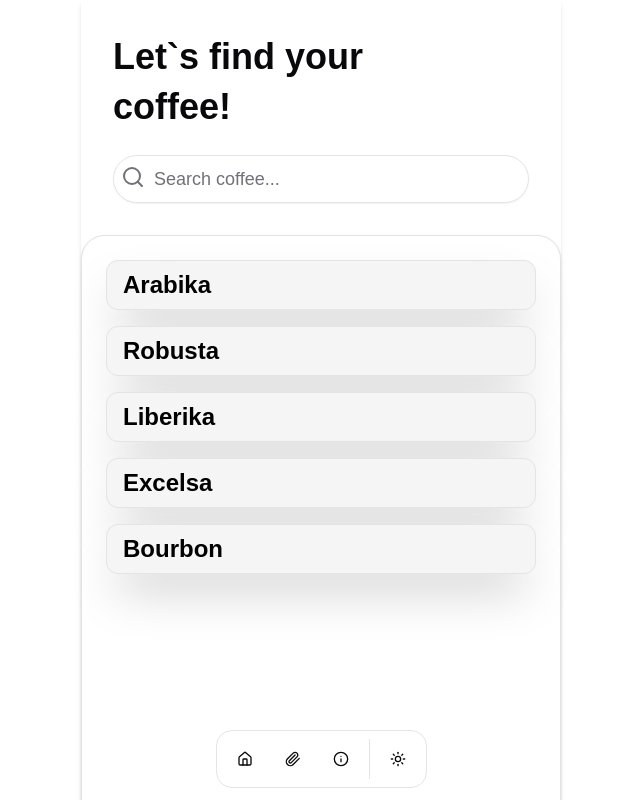
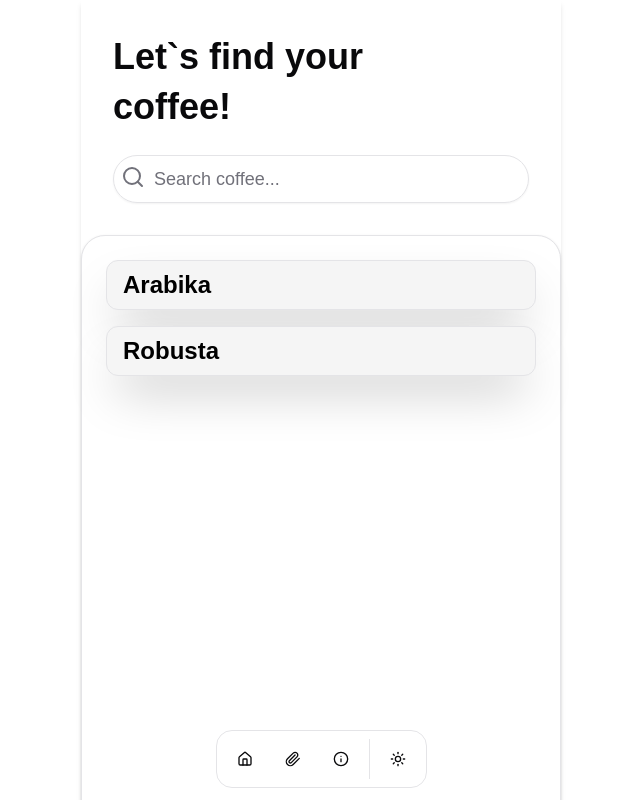
Before and after one commit to geekfrontend/beanz, a Next.js app: page / in a window 1280 px wide. Shown: the top 800 px of the page, without its empty margins (319-959 px from the left). Built offline with nearby package versions, Linux system fonts and the light colour scheme.

Commit message:
delete data

```diff
--- a/src/modules/home/components/Home.tsx
+++ b/src/modules/home/components/Home.tsx
@@ -9,9 +9,6 @@ import { Skeleton } from "@/components/ui/skeleton";
 const coffees = [
   { id: 1, name: "Arabika" },
   { id: 2, name: "Robusta" },
-  { id: 3, name: "Liberika" },
-  { id: 4, name: "Excelsa" },
-  { id: 5, name: "Bourbon" },
 ];
 
 export default function Home() {
```
